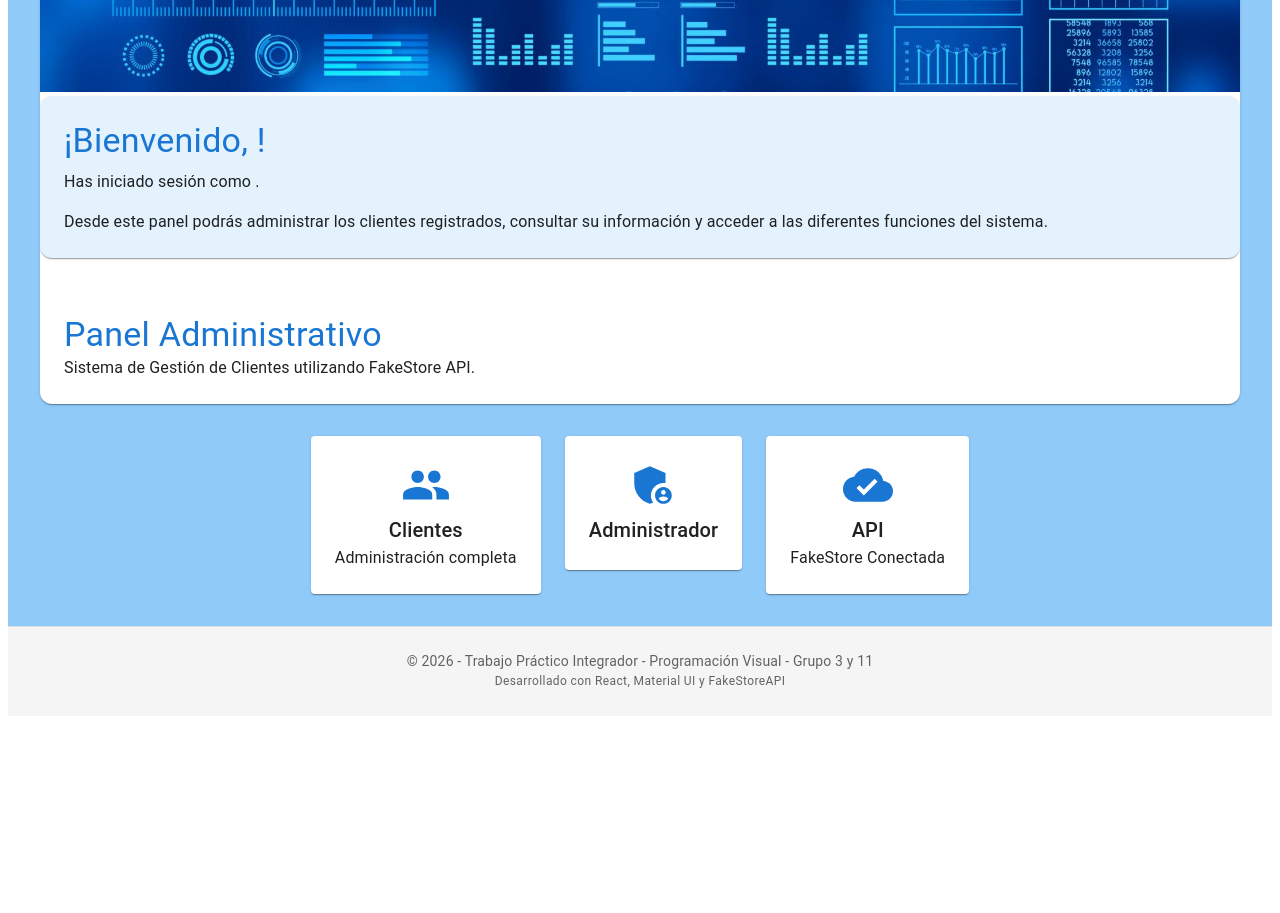
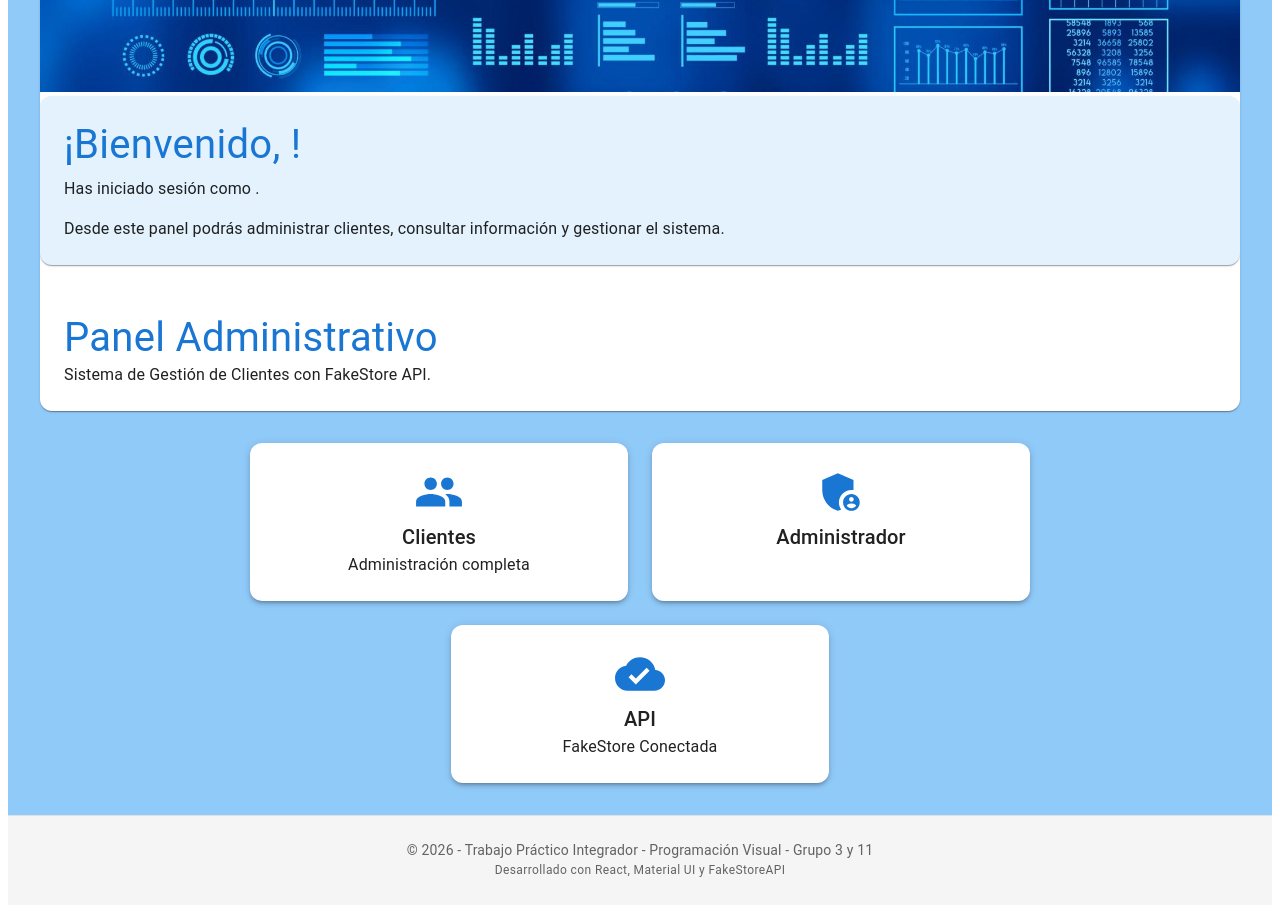
Before and after one commit to nicolemendivil/pv_tp_integrador_grupo3y11, a React (Vite) app in the folder pv_tp_integrador_grupo3y11/: page / in a window 1280 px wide. Shown: the part 280-1193 px from the top of the page. Before the commit the page ends 1004 px from the top, so only its background shows below. Built offline with nearby package versions, Linux system fonts and the light colour scheme; sample sign-in values are in the browser's storage.

Commit message:
rediseño del dashboard respocivo

```diff
--- a/pv_tp_integrador_grupo3y11/src/components/layout/Nav.jsx
+++ b/pv_tp_integrador_grupo3y11/src/components/layout/Nav.jsx
@@ -17,7 +17,8 @@ const Nav = () => {
   };
 
   return (
-    <Box sx={{ display: "flex", gap: 1 }}>
+    <Box sx={{ display: "flex", gap: 1, flexWrap: "wrap" }}>
+
 
       <Button
         color="inherit"
--- a/pv_tp_integrador_grupo3y11/src/views/Dashboard.jsx
+++ b/pv_tp_integrador_grupo3y11/src/views/Dashboard.jsx
@@ -1,5 +1,5 @@
 import { useNavigate } from "react-router-dom";
-import { Paper, Typography, Box, Button,Grid } from "@mui/material";
+import { Paper, Typography, Box, Button,Card } from "@mui/material";
 import { useAdmin } from "../context/AdminContext";
 
 import PeopleIcon from "@mui/icons-material/People";
@@ -17,38 +17,36 @@ const Dashboard = () => {
   const navigate = useNavigate();
 
   return (
-       <Box sx={{ p:4 ,
-        backgroundColor:"#90caf9"
-       }}>
+        <Box sx={{ p: { xs: 2, md: 4 }, backgroundColor: "#90caf9" }}>
 
-      {/* Banner */}
-
-      <Paper
-        sx={{
-          overflow:"hidden",
-          borderRadius:3,
-          mb:4
-        }}
-      >
+      {/* iamgen de fondo*/}
+      <Paper sx={{ overflow: "hidden", borderRadius: 3, mb: 4 }}>
 
         <Box
           component="img"
           src={banner}
           sx={{
-            width:"100%",
-            height:260,
-            objectFit:"cover"
+            width: "100%",
+            height: { xs: 160, sm: 220, md: 260 },
+            objectFit: "cover",
           }}
         />
+
+        {/* bienvenida */}
         <Paper
           sx={{
             p: 3,
-    mb: 4,
+            mb: 3,
             borderRadius: 3,
             backgroundColor: "#e3f2fd",
           }}
         >
-  <Typography variant="h4" color="primary" fontWeight="bold">
+          <Typography
+            variant="h4"
+            sx={{ fontSize: { xs: 22, sm: 30, md: 40 } }}
+            color="primary"
+            fontWeight="bold"
+          >
             ¡Bienvenido, {admin.nombre}!
           </Typography>
 
@@ -57,16 +55,15 @@ const Dashboard = () => {
           </Typography>
 
           <Typography color="text.secondary" sx={{ mt: 2 }}>
-    Desde este panel podrás administrar los clientes registrados,
-    consultar su información y acceder a las diferentes funciones del
-    sistema.
+            Desde este panel podrás administrar clientes, consultar información y gestionar el sistema.
           </Typography>
         </Paper>
 
-        <Box sx={{p:3}}>
-
+        {/* TITULO */}
+        <Box sx={{ p: 3 }}>
           <Typography
             variant="h4"
+            sx={{ fontSize: { xs: 22, sm: 30, md: 40 } }}
             color="primary"
             fontWeight="bold"
           >
@@ -74,95 +71,86 @@ const Dashboard = () => {
           </Typography>
 
           <Typography color="text.secondary">
-            Sistema de Gestión de Clientes utilizando FakeStore API.
+            Sistema de Gestión de Clientes con FakeStore API.
           </Typography>
-
         </Box>
 
       </Paper>
 
-      {/* Cards */}
-      <Box sx={{ display: "flex", justifyContent: "center", mt: 2 }}>
+      {/* card*/}
+      <Box
+        sx={{
+          display: "flex",
+          flexWrap: "wrap",
+          justifyContent: "center",
+          gap: 3,
+          maxWidth: 1100,
+          mx: "auto",
+        }}
+      >
 
-      <Grid container spacing={3}  sx={{ maxWidth: 1100 }}>
+        {/* clientes  */}
+        <Card
+          onClick={() => navigate("/clientes")}
+          sx={{
+            width: { xs: "100%", sm: "45%", md: "30%" },
+            p: 3,
+            textAlign: "center",
+            cursor: "pointer",
+            borderRadius: 3,
+            boxShadow: 3,
+            transition: "0.25s",
+            "&:hover": {
+              transform: "translateY(-6px)",
+              boxShadow: 8,
+            },
+          }}
+        >
+          <PeopleIcon sx={{ fontSize: 50, color: "#1976d2" }} />
+          <Typography variant="h6">Clientes</Typography>
+          <Typography>Administración completa</Typography>
+        </Card>
 
-        <Grid item xs={12} md={4}>
+        {/* admin */}
+        <Card
+          sx={{
+            width: { xs: "100%", sm: "45%", md: "30%" },
+            p: 3,
+            textAlign: "center",
+            borderRadius: 3,
+            boxShadow: 3,
+          }}
+        >
+          <AdminPanelSettingsIcon sx={{ fontSize: 50, color: "#1976d2" }} />
+          <Typography variant="h6">Administrador</Typography>
+          <Typography>{admin?.nombre}</Typography>
+        </Card>
 
-          <Paper
-          onClick={() => navigate("/clientes")}
-          sx={{p:3,textAlign:"center"}}>
+        {/* api */}
+        <Card
+          onClick={() => window.open("https://fakestoreapi.com/", "_blank")}
+          sx={{
+            width: { xs: "100%", sm: "45%", md: "30%" },
+            p: 3,
+            textAlign: "center",
+            cursor: "pointer",
+            borderRadius: 3,
+            boxShadow: 3,
+            transition: "0.25s",
+            "&:hover": {
+              transform: "translateY(-6px)",
+              boxShadow: 8,
+            },
+          }}
+        >
+          <CloudDoneIcon sx={{ fontSize: 50, color: "#1976d2" }} />
+          <Typography variant="h6">API</Typography>
+          <Typography>FakeStore Conectada</Typography>
+        </Card>
 
-            <PeopleIcon
-              sx={{
-                fontSize:50,
-                color:"#1976d2"
-              }}
-            />
-
-            <Typography variant="h6">
-              Clientes
-            </Typography>
-
-            <Typography>
-              Administración completa
-            </Typography>
-
-          </Paper>
-
-        </Grid>
-
-        <Grid item xs={12} md={4} >
-
-          <Paper sx={{p:3,textAlign:"center"}}>
-
-            <AdminPanelSettingsIcon
-              sx={{
-                fontSize:50,
-                color:"#1976d2"
-              }}
-            />
-
-            <Typography variant="h6">
-              Administrador
-            </Typography>
-
-            <Typography>
-              {admin?.nombre}
-            </Typography>
-
-          </Paper>
-
-        </Grid>
-
-        <Grid item xs={12} md={4}>
-
-          <Paper onClick={() => window.open("https://fakestoreapi.com/", "_blank")} sx={{p:3,textAlign:"center"}}>
-
-            <CloudDoneIcon
-              sx={{
-                fontSize:50,
-                color:"#1976d2"
-              }}
-            />
-
-            <Typography variant="h6">
-              API
-            </Typography>
-
-            <Typography>
-              FakeStore Conectada
-            </Typography>
-
-          </Paper>
-
-        </Grid>
-
-      </Grid>
       </Box>
     </Box>
-
   );
-
 };
 
 export default Dashboard;
```
Lines whose indentation alone changed are shown as unchanged.
